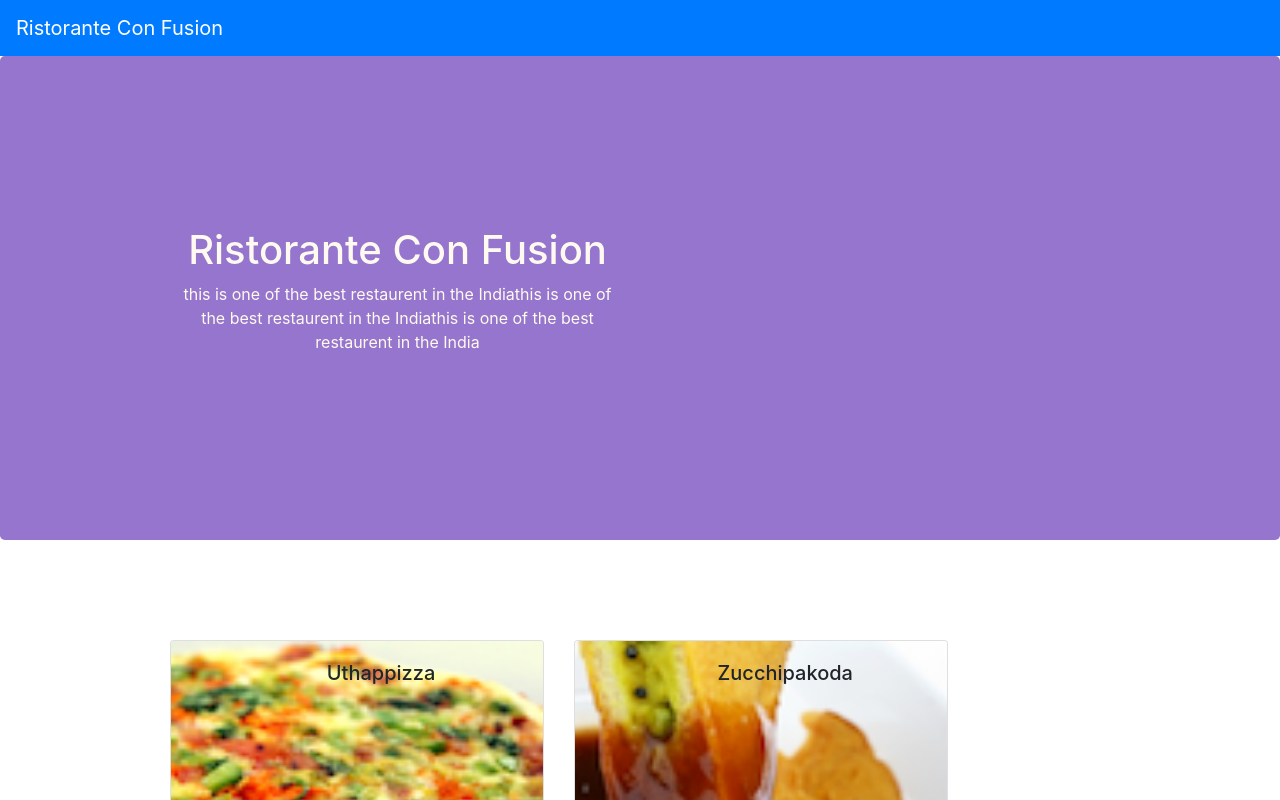
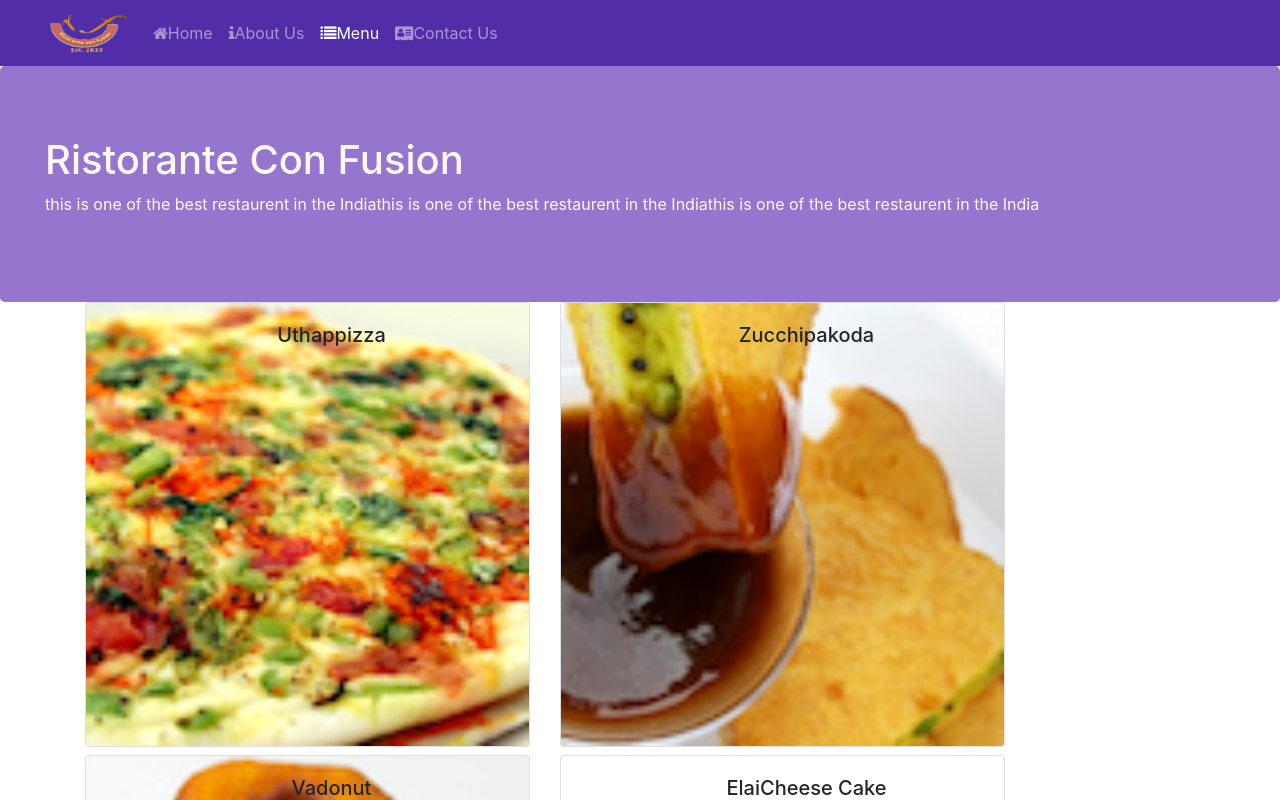
Before and after one commit to Someshz/confus, a React (Create React App) app: page /menu in a window 1280 px wide. Shown: the top 800 px of the page. Built offline with nearby package versions, Linux system fonts and the light colour scheme.

Commit message:
react router not work DishDetails

```diff
--- a/package.json
+++ b/package.json
@@ -12,6 +12,7 @@
     "react": "^16.13.1",
     "react-dom": "^16.13.1",
     "react-popper": "^0.9.5",
+    "react-router-dom": "^5.1.2",
     "react-scripts": "3.4.1",
     "reactstrap": "^5.0.0"
   },
--- a/src/App.js
+++ b/src/App.js
@@ -1,5 +1,5 @@
 import React, { Component } from 'react';
-
+import {BrowserRouter} from 'react-router-dom';
 
 import './App.css';
 import Main from './components/MainComponent.js';
@@ -11,9 +11,11 @@ class App extends Component
   render()
   {
   return (
+    <BrowserRouter>
     <div className="App">
         <Main />
     </div>
+    </BrowserRouter>
   );
  }
 }
--- a/src/components/DishDetailComponent.js
+++ b/src/components/DishDetailComponent.js
@@ -8,7 +8,7 @@ function RenderDish({dish1})
 
    if(dish1.selected1!=null)
        {
-            return(  <Card >
+            return( <Card >
                    <CardImg width="100%" src={dish1.selected1.image} alt={dish1.selected1.name}/>
                    <CardBody>
                    <CardTitle >{dish1.selected1.name}</CardTitle>
@@ -63,6 +63,7 @@ const DishDetail=(props)=>
     });
 }
     return (
+        <div className="container">
             <div className="row">
 
             <div className="col-md-5 col-sm-12 col-sm-12 font-weight-bold text-left">
@@ -73,6 +74,7 @@ const DishDetail=(props)=>
                {info}
             </div>
             </div>
+            </div>
     )
 }
 
--- a/src/components/FooterComponent.js
+++ b/src/components/FooterComponent.js
@@ -1,17 +1,17 @@
 import React from 'react';
-
+import {Link} from 'react-router-dom'
 function Footer(props) {
     return(
-    <div className="footer">
-        <div className="container">
+    <div className=" footer">
+        <div className="container ">
             <div className="row justify-content-center">
                 <div className="col-4 offset-1 col-sm-2">
                     <h5>Links</h5>
                     <ul className="list-unstyled">
-                        <li><a href="#">Home</a></li>
-                        <li><a href="#">About</a></li>
-                        <li><a href="#">Menu</a></li>
-                        <li><a href="contactus.html">Contact</a></li>
+                        <li><Link to="/home">Home</Link></li>
+                        <li><Link to="/aboutus">About</Link></li>
+                        <li><Link to="/menu">Menu</Link></li>
+                        <li><Link to="/contactus">Contact</Link></li>
                     </ul>
                 </div>
                 <div className="col-7 col-sm-5">
--- a/src/components/HeaderComponent.js
+++ b/src/components/HeaderComponent.js
@@ -1,28 +1,73 @@
 import React, { Component } from 'react';
-import {Navbar,NavbarBrand,Jumbotron} from 'reactstrap';
+import {Navbar,NavbarBrand,NavItem,NavbarToggler,Collapse,Nav,Jumbotron} from 'reactstrap';
+import {NavLink} from 'react-router-dom';
 
 class Header extends Component
 {
+    constructor(props)
+    {
+        super(props);
+        this.state=
+        {
+            isOpen:false
+        };
+        this.isToggle=this.isToggle.bind(this)
+
+    }
+    isToggle()
+    {
+        console.log("somesh");
+       this.setState(
+           {
+
+              isOpen: !this.state.isOpen
+           });
+    }
     render()
     {
        return ( <React.Fragment>
-        <Navbar  dark color="primary">
+        <Navbar  dark expand="md">
+
           <div className="Container">
-              <NavbarBrand href="/">Ristorante Con Fusion</NavbarBrand>
+          <div className="row">
+          <NavbarToggler onClick={this.isToggle}/>
+              <NavbarBrand className="ml-5" href="/">
+                  <img src="assets/images/logo.png" height="40"  width="80" alt="Ristorante Con Fusion" />
+              </NavbarBrand>
+
+              <Collapse navbar isOpen={this.state.isOpen}>
+              <Nav navbar>
+                  <NavItem>
+                      <NavLink className="nav-link" to="/home"> <span class="fa fa-home">
+                          </span>Home</NavLink>
+                  </NavItem>
+                  <NavItem>
+                      <NavLink className="nav-link" to="/aboutus"> <span class="fa fa-info">
+                          </span>About Us</NavLink>
+                  </NavItem>
+                  <NavItem>
+                      <NavLink className="nav-link" to="/menu"> <span class="fa fa-list">
+                          </span>Menu</NavLink>
+                  </NavItem>
+                  <NavItem>
+                      <NavLink className="nav-link" to="/contactus"> <span class="fa fa-address-card">
+                          </span>Contact Us</NavLink>
+                  </NavItem>
+
+              </Nav>
+            </Collapse>
+            </div>
           </div>
         </Navbar>
         <Jumbotron>
-            <div className="container">
-                <div className="row">
-                    <div className="col-12 col-sm-6">
+
+                    <div  className="col-md-12 text-left">
                        <h1>Ristorante Con Fusion</h1>
                        <p>this is one of the best restaurent in the Indiathis is one of the best restaurent in the Indiathis is one of the best restaurent in the India</p>
                     </div>
-                </div>
-            </div>
+
        </Jumbotron>
-
-        </React.Fragment>
+    </React.Fragment>
        );
     }
 }
--- /dev/null
+++ b/src/components/HomeComponent.js
@@ -0,0 +1,14 @@
+import React from 'react';
+
+function Home(props)
+{
+    return(
+        <div  className="mb-auto">
+            <h4>Home</h4>
+        </div>
+
+    );
+}
+
+
+export default Home;
--- a/src/components/MainComponent.js
+++ b/src/components/MainComponent.js
@@ -6,6 +6,8 @@ import Menu from './MenuComponent.js'
 import DishDetail from './DishDetailComponent';
 import { DISHES } from '../shared/dishes'
 import Footer from './FooterComponent';
+import Home from './HomeComponent'
+import {Route,Switch,Redirect} from 'react-router-dom';
 
 
 class Main extends Component
@@ -27,19 +29,21 @@ class Main extends Component
     }
   render()
   {
+    const HomePage= ()=>{
+      return (
+      <Home />
+      );
+    }
   return (
-    <div className="App">
+    <div >
         <Header />
-        <div class="container">
-        <Menu dishes={this.state.dishes} onClick={(dishId)=>this.onFunction(dishId)} />
-        <DishDetail selected1={this.state.selected} />
-
+        <Switch>
+        <Route path="/home" component={HomePage} />
+        <Route path="/menu" component={()=><Menu  dishes={this.state.dishes}/> }/>
+        <Redirect to="/home" />
+        </Switch>
+        <Footer/>
      </div>
-     <div>
-     <Footer/>
-     </div>
-
-    </div>
   );
  }
 }
--- a/src/components/MenuComponent.js
+++ b/src/components/MenuComponent.js
@@ -14,23 +14,22 @@ function RenderMenuItem({dishesh,onClick})
                         </CardImgOverlay>
                     </Card>
     )
-
 }
 
-
-   const Menu=(props)=>
+const Menu=(props)=>
     {
         const menu=props.dishes.map((dishesh)=>{
             return (
-                <div key={dishesh.id} className="col-xl-5 col-sm-12 mb-2" >
+                <div key={dishesh.id} className="col-xl-5 mb-2" >
                   <RenderMenuItem dishesh={dishesh} onClick={props.onClick} />
                 </div>
             )
         });
         return (
 
-                <div className="row">
-                        {menu}
+                <div className="container-md">
+                    <div className="row">
+                    {menu} </div>
                 </div>
 
 
```
Also changed, not shown: 1 other file (tests, documents, lock files or other folders).
